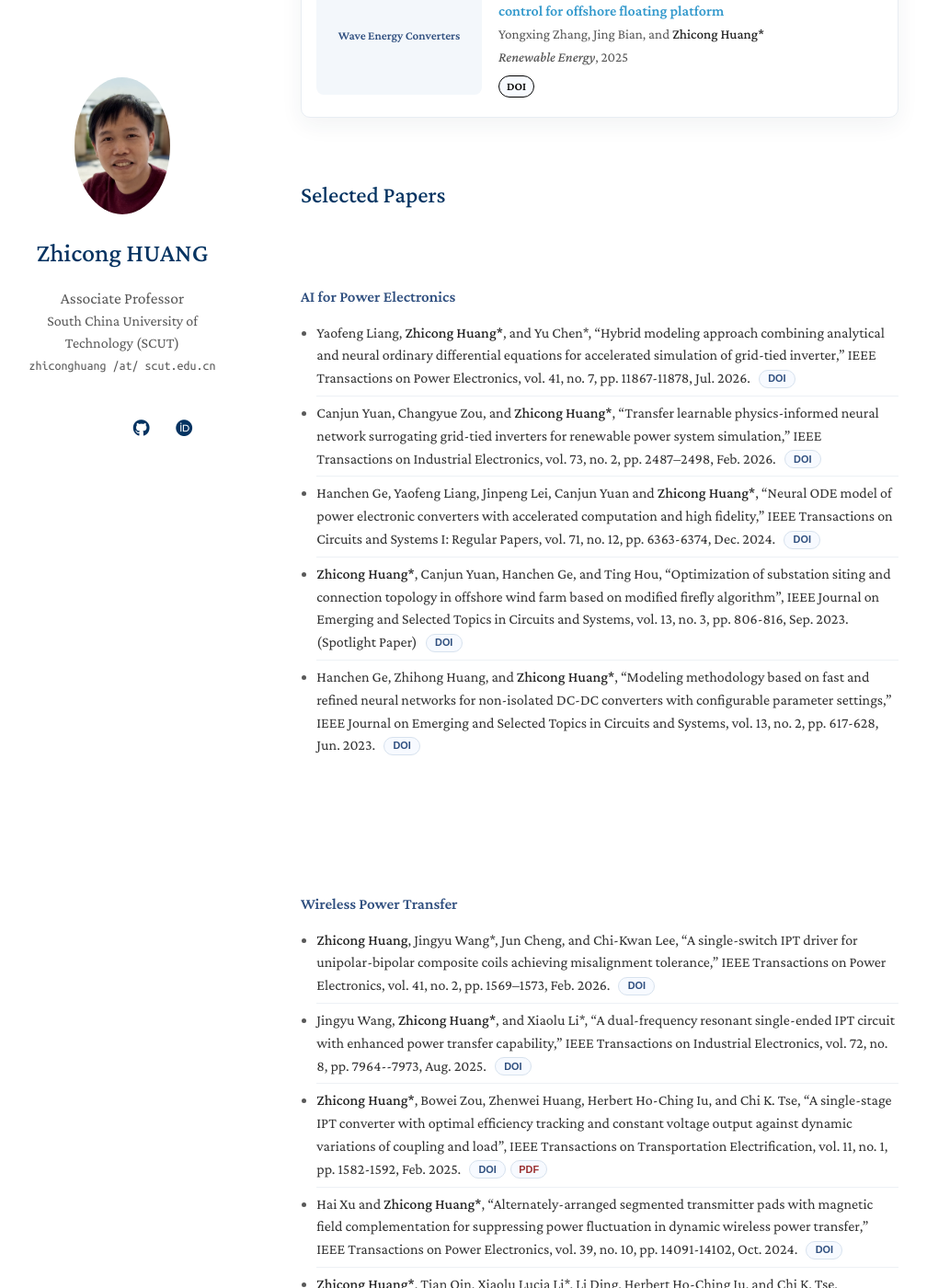
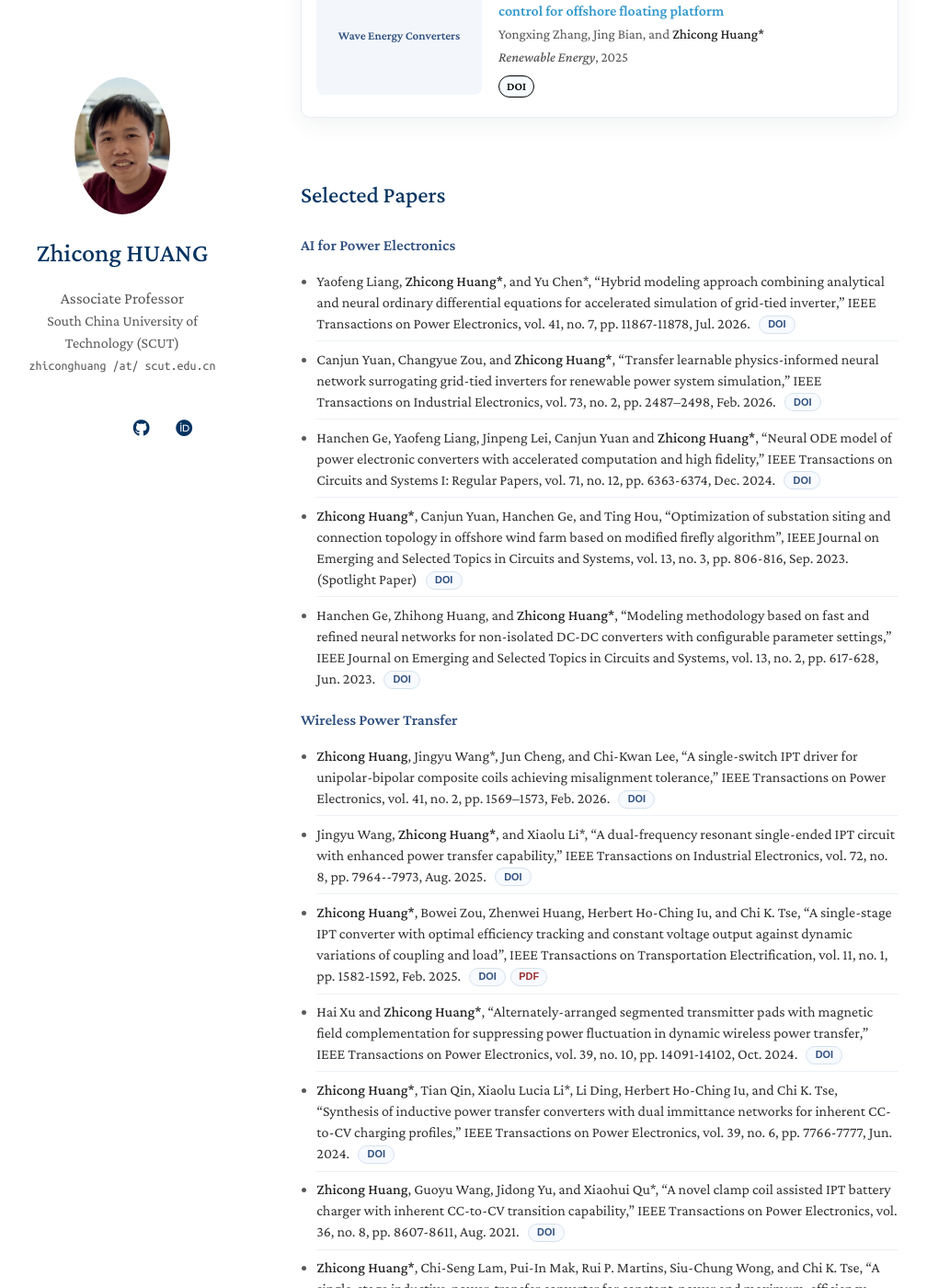
Before and after one commit to forwardhuang/forwardhuang.github.io, a Jekyll site: the page built from index.md, in a window 1280 px wide and 1400 px high, scrolled down 1598 px. Shown: the whole window at 92% size, without its empty margins (143-1151 px from the left). Built offline with Jekyll 4.4.1, drawn with Linux system fonts in a browser that asks for light colours; a style sheet for code colours, icons or effects is not loaded; our own code applies the rules of GitHub Pages for plain Markdown files.

Commit message:
Tighten selected papers spacing

```diff
--- a/assets/css/style.scss
+++ b/assets/css/style.scss
@@ -124,15 +124,12 @@
 }
 
 .publication-groups {
-  margin-top: 1.5em;
+  margin-top: 0;
 }
 
 .publication-category {
-  margin: 1.5em 0 0;
-}
-
-.publication-category:first-child {
-  margin-top: 0;
+  margin: 1.5em 0 0 !important;
+  padding: 0 !important;
 }
 
 .publication-category-title {
@@ -147,24 +144,22 @@
 }
 
 .publication-list {
-  margin: 1em 0 0;
+  margin: 1em 0 0 !important;
   padding-left: 1.08rem;
   list-style-type: disc;
 }
 
-.publication-list li {
-  margin-bottom: 6px;
-  padding-bottom: 6px;
+.publication-list.citation-list li {
+  margin: 0 0 0.45em !important;
+  padding: 0 0 0.45em !important;
   border-bottom: 1px solid #edf1f5;
-  line-height: 1.45;
+  line-height: 1.45 !important;
 }
 
-.publication-list li:last-child {
+.publication-list.citation-list li:last-child {
+  margin-bottom: 0 !important;
+  padding-bottom: 0 !important;
   border-bottom: 0;
-}
-
-.citation-list li {
-  line-height: 1.55;
 }
 
 .citation-text {
```
